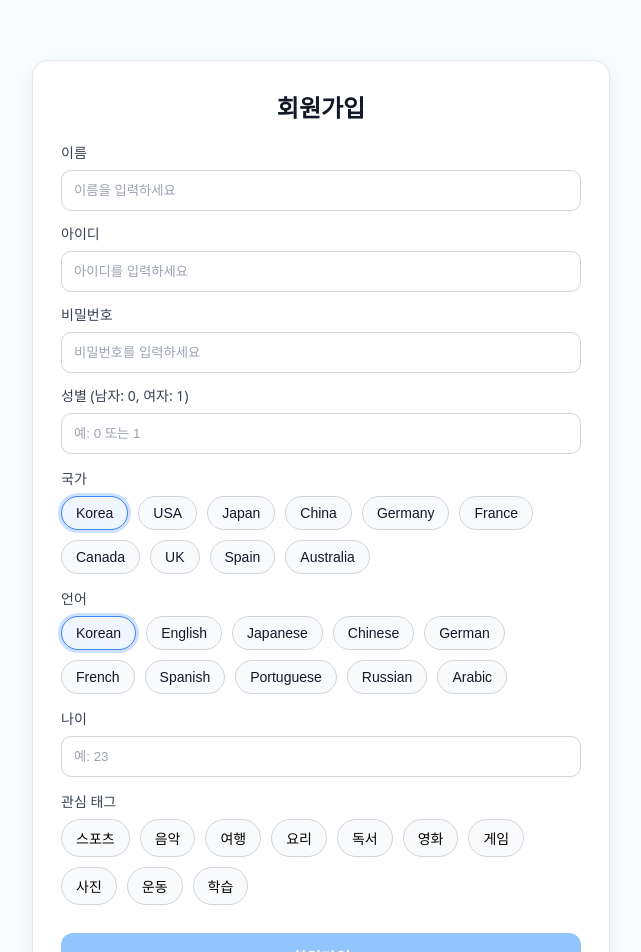
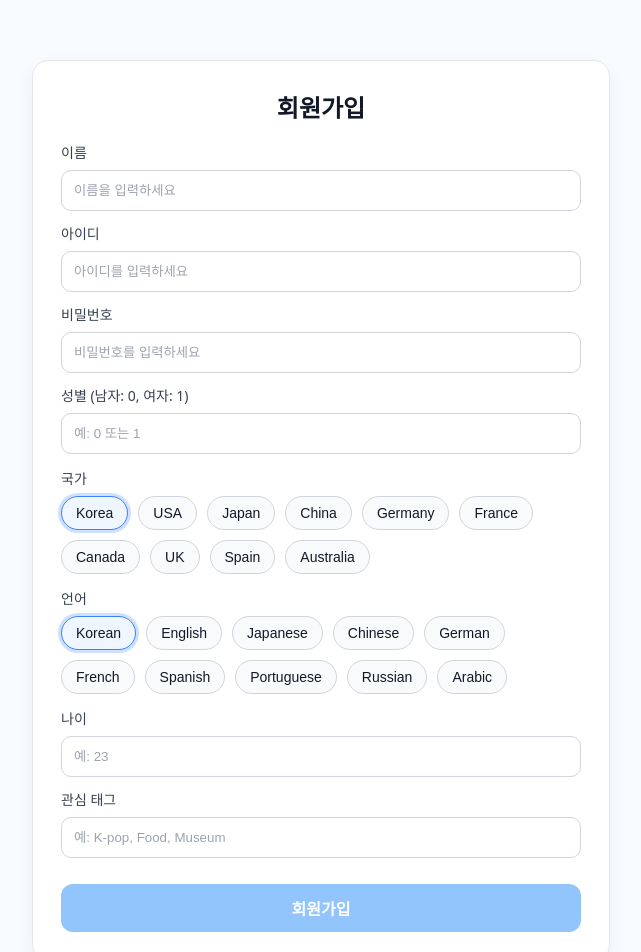
Before and after one commit to Re-Local/Frontend, a React (Create React App) app: page /signup in a window 1280 px wide. Shown: the top 952 px of the page, without its empty margins (319-960 px from the left). Built offline with nearby package versions, Linux system fonts and the light colour scheme.

Commit message:
회원가입 연동완료

```diff
--- a/package.json
+++ b/package.json
@@ -7,6 +7,7 @@
     "@testing-library/jest-dom": "^6.6.4",
     "@testing-library/react": "^16.3.0",
     "@testing-library/user-event": "^13.5.0",
+    "axios": "^1.11.0",
     "react": "^19.1.1",
     "react-dom": "^19.1.1",
     "react-router-dom": "^7.7.1",
--- a/src/App.js
+++ b/src/App.js
@@ -1,5 +1,5 @@
 import { createBrowserRouter, RouterProvider } from 'react-router-dom';
-import Foodmap from "./foodmap/Foodmap"
+import Foodmap from "./foodmap/foodmap";
 import Genre from './Genre/Genre';
 import Community from './Community/Community';
 import Recommended from './Genre/Recommended';
--- a/src/Signup/Signup.jsx
+++ b/src/Signup/Signup.jsx
@@ -1,60 +1,83 @@
-
 import React, { useState } from 'react';
+import { useNavigate } from 'react-router-dom';   // ✅ 성공 후 이동
+import axios from 'axios';                        // ✅ 서버 전송
 import './Signup.css';
 
 const COUNTRIES = ['Korea','USA','Japan','China','Germany','France','Canada','UK','Spain','Australia'];
 const LANGUAGES = ['Korean','English','Japanese','Chinese','German','French','Spanish','Portuguese','Russian','Arabic'];
-const TAGS = ['스포츠', '음악', '여행', '요리', '독서', '영화', '게임', '사진', '운동', '학습'];
 
 export default function Signup() {
-  // 직접 입력 필드
+  // 직접 입력
   const [name, setName] = useState('');
-  const [gender, setGender] = useState('');      // "0" or "1" 입력
+  const [gender, setGender] = useState('');      // "0" | "1"
   const [userid, setUserid] = useState('');
   const [password, setPassword] = useState('');
   const [age, setAge] = useState('');
-  const [tags, setTags] = useState([]);
 
-  // 토글 선택 필드
+  // 토글
   const [country, setCountry] = useState('Korea');
   const [language, setLanguage] = useState('Korean');
 
-  const toggle = (list, setter, value) =>
-    setter(prev => prev.includes(value) ? prev.filter(v => v !== value) : [...prev, value]);
+  // 문자열 입력
+  const [interestTag, setInterestTag] = useState('');
 
-  const isInt = (value) => {
-    const num = parseInt(value, 10);
-    return !isNaN(num) && num.toString() === value;
-  };
+  // UX
+  const [loading, setLoading] = useState(false);
+  const [errMsg, setErrMsg] = useState('');
+  const navigate = useNavigate();
+
+  const isInt = (v) => /^\d+$/.test(String(v));
+  const isValidGender = gender === '0' || gender === '1';
 
   const canSubmit =
     name.trim() &&
     userid.trim() &&
     password &&
-    (gender === '0' || gender === '1') &&
+    isValidGender &&
     isInt(age) &&
     country &&
     language &&
-    tags.length > 0;
+    interestTag.trim() &&
+    !loading;
 
-  const onSubmit = (e) => {
+  const onSubmit = async (e) => {
     e.preventDefault();
     if (!canSubmit) return;
 
     const payload = {
       name: name.trim(),
-      gender: Number(gender),                 // 0 or 1
+      gender: Number(gender),      // 0 or 1
       userid: userid.trim(),
-      password,                               // 실제 서비스에선 해싱 필요!
+      password,                    // ⚠️ 실제 서비스는 서버에서 해싱/솔트 처리
       country,
       language,
       age: parseInt(age, 10),
-      tags
+      interestTag: interestTag.trim(),
     };
 
-    console.log('signup payload:', payload);
-    alert('회원가입 데이터가 콘솔에 출력되었습니다.');
-    // TODO: fetch/axios POST로 서버에 전송
+    try {
+      setLoading(true);
+      setErrMsg('');
+
+      // 🔧 백엔드 회원가입 API URL로 바꿔주세요.
+      // 예: http://localhost:8080/api/auth/signup  또는  http://localhost:5000/api/signup
+      const res = await axios.post('https://re-local.onrender.com/api/users/signup', payload, {
+        headers: { 'Content-Type': 'application/json' },
+        withCredentials: false, // 쿠키 쓰면 true
+      });
+
+      console.log('서버 응답:', res.data);
+      alert('회원가입이 완료되었습니다!');
+      navigate('/login'); // ✅ 완료 후 로그인 페이지로 이동
+    } catch (err) {
+      console.error(err);
+      setErrMsg(
+        err.response?.data?.message ||
+        '회원가입 중 오류가 발생했습니다. 잠시 후 다시 시도해 주세요.'
+      );
+    } finally {
+      setLoading(false);
+    }
   };
 
   return (
@@ -62,6 +85,12 @@ export default function Signup() {
       <h2>회원가입</h2>
 
       <form className="signup-form" onSubmit={onSubmit}>
+        {errMsg && (
+          <div style={{ color: '#b91c1c', marginBottom: 8, fontSize: 14 }}>
+            {errMsg}
+          </div>
+        )}
+
         {/* 이름 */}
         <label>
           이름
@@ -97,7 +126,7 @@ export default function Signup() {
           />
         </label>
 
-        {/* 성별: 0/1 직접 입력 */}
+        {/* 성별: 0/1 */}
         <label>
           성별 (남자: 0, 여자: 1)
           <input
@@ -127,7 +156,7 @@ export default function Signup() {
           </div>
         </div>
 
-        {/* 언어 토글 (단일 선택) */}
+        {/* 언어 토글 */}
         <div className="field">
           <span className="field-label">언어</span>
           <div className="toggle-group">
@@ -144,7 +173,7 @@ export default function Signup() {
           </div>
         </div>
 
-        {/* 나이 직접 입력 */}
+        {/* 나이 */}
         <label>
           나이
           <input
@@ -156,24 +185,19 @@ export default function Signup() {
           />
         </label>
 
-        <div className="field">
-          <span className="field-label">관심 태그</span>
-          <div className="chip-group">
-            {TAGS.map(t => (
-              <button
-                type="button"
-                key={t}
-                className={`chip ${tags.includes(t) ? 'selected' : ''}`}
-                onClick={() => toggle(tags, setTags, t)}
-              >
-                {t}
-              </button>
-            ))}
-          </div>
-        </div>
+        {/* 관심 태그 */}
+        <label>
+          관심 태그
+          <input
+            type="text"
+            placeholder="예: K-pop, Food, Museum"
+            value={interestTag}
+            onChange={(e) => setInterestTag(e.target.value)}
+          />
+        </label>
 
         <button className="submit" type="submit" disabled={!canSubmit}>
-          회원가입
+          {loading ? '처리 중…' : '회원가입'}
         </button>
       </form>
     </div>
```
Also changed, not shown: 1 other file (tests, documents, lock files or other folders).
